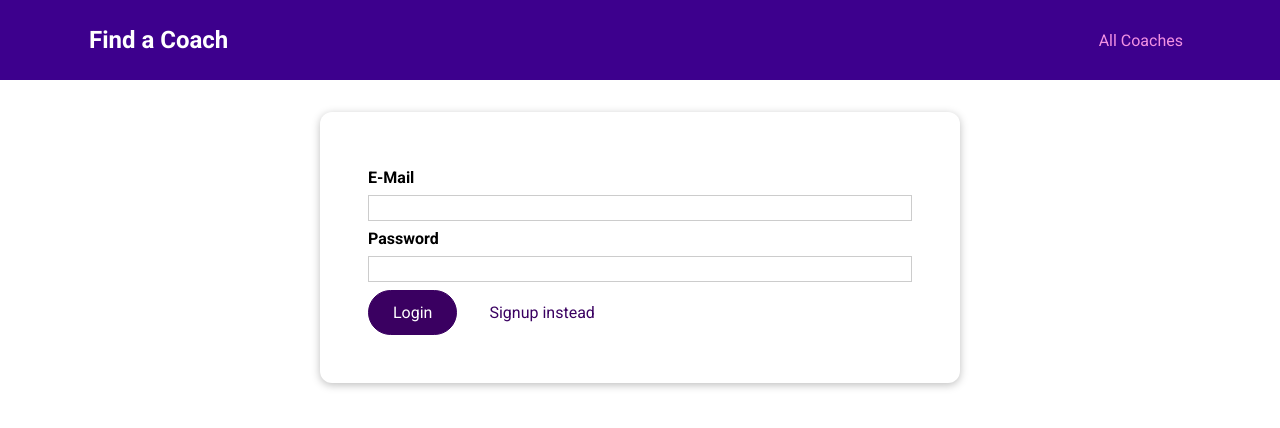
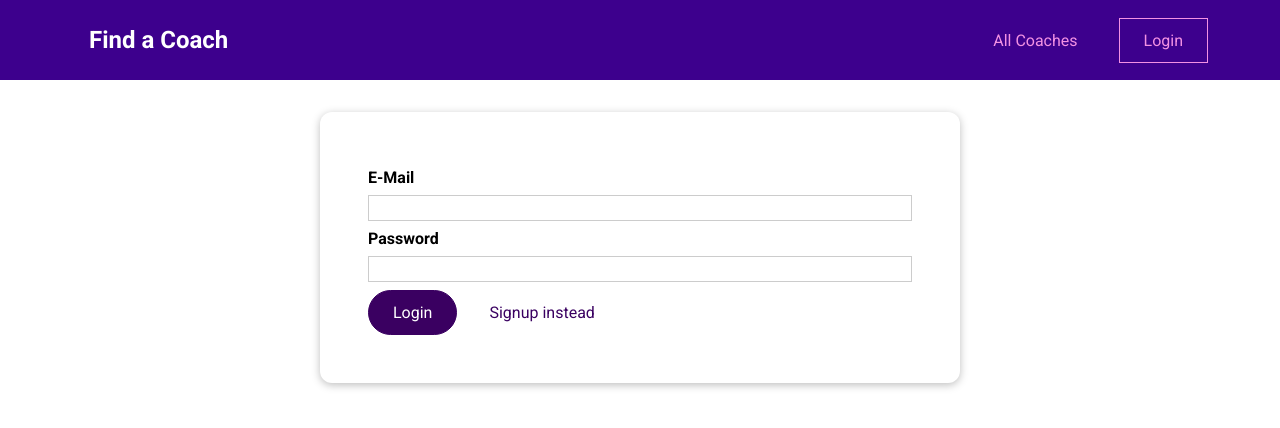
Before and after one commit to Jolntie/learning, a Vue app: page /auth in a window 1280 px wide. Shown: the top 428 px of the page. Built offline with nearby package versions, Linux system fonts and the light colour scheme.

Commit message:
Is authenticated check on project

```diff
--- a/src/components/layout/TheHeader.vue
+++ b/src/components/layout/TheHeader.vue
@@ -3,6 +3,9 @@
   computed: {
     isCoach() {
       return this.$store.getters['coaches/isCoach'];
+    },
+    isLoggedIn() {
+      return this.$store.getters.isAuthenticated;
     }
   }
 }
@@ -14,6 +17,9 @@
       <ul>
         <li><router-link to="/coaches">All Coaches</router-link></li>
         <li v-if="isCoach"><router-link to="/requests">Requests</router-link></li>
+        <li v-if="!isLoggedIn"><!-- TODO: kijk of dit een if else kan worden  -->
+          <router-link to="/auth">Login</router-link>
+        </li>
       </ul>
     </nav>
   </header>
--- a/src/pages/coaches/CoachesList.vue
+++ b/src/pages/coaches/CoachesList.vue
@@ -19,6 +19,9 @@
         };
     },
     computed: {
+        isLoggedIn() {
+            return this.$store.getters.isAuthenticated;
+        },
         filteredCoaches() {
             const coaches = this.$store.getters['coaches/coaches'];
             return coaches.filter(coach => {
@@ -73,7 +76,8 @@
             <base-card>
                 <div class="controls">
                     <base-button mode="outline" @click="loadCoaches(true)">Refresh</base-button>
-                    <base-button v-if="!isCoach && !isLoading" link to="/register">Register as Coach</base-button>
+                    <base-button link to="/auth" v-if="!isLoggedIn">Login</base-button>
+                    <base-button v-else-if="!isCoach && !isLoading" link to="/register">Register as Coach</base-button>
                 </div>
                 <div v-if="isLoading">
                     <base-spinner></base-spinner>
--- a/src/store/modules/auth/getters.js
+++ b/src/store/modules/auth/getters.js
@@ -4,5 +4,8 @@
     },
     token(state) {
         return state.token;
+    },
+    isAuthenticated(state) {
+        return !!state.token
     }
 }
```
